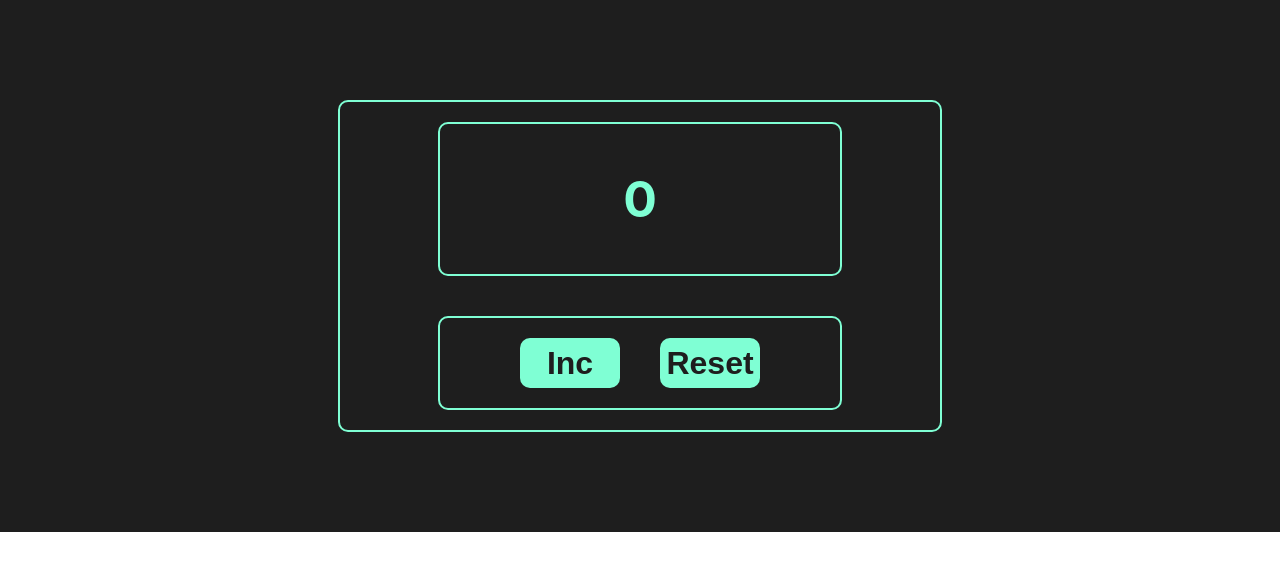
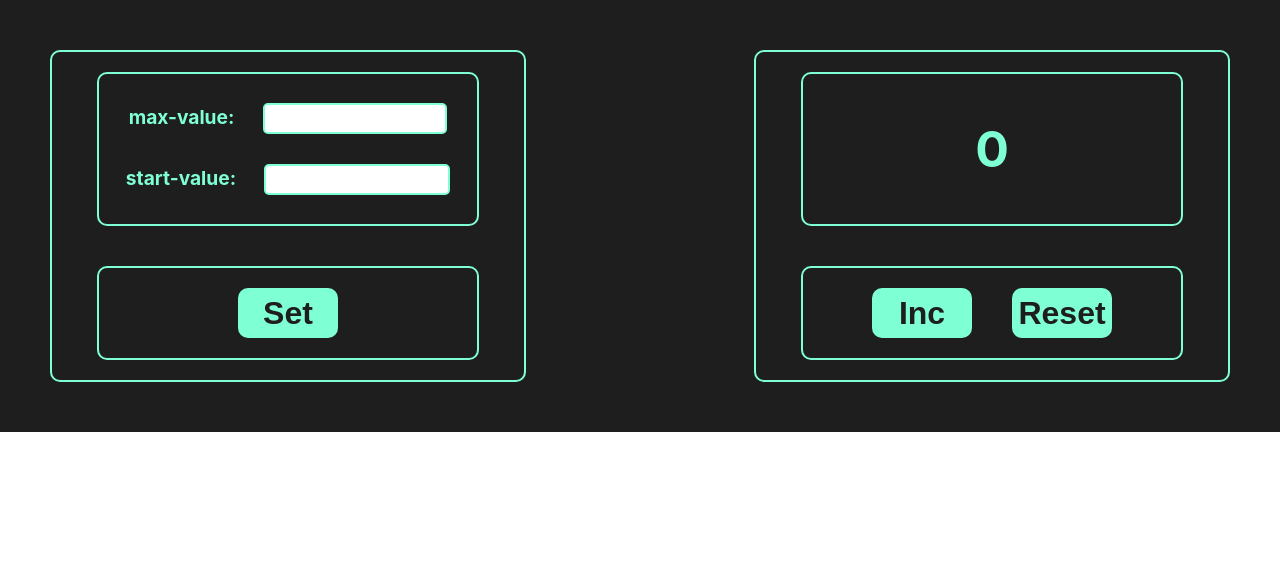
Before and after one commit to SandraVLP/counter, a React (Create React App) app: page / in a window 1280 px wide. Shown: the top 570 px of the page. Built offline with nearby package versions, Linux system fonts and the light colour scheme.

Commit message:
верстка 2 блока

```diff
--- a/src/App.module.css
+++ b/src/App.module.css
@@ -2,8 +2,8 @@
     background-color: rgb(30, 30, 30);
     color: aquamarine;
     display: flex;
-    justify-content: center;
-    padding: 100px;
+    justify-content: space-between;
+    padding: 50px;
 
 }
 
@@ -13,6 +13,8 @@
     justify-content: center;
     align-items: center;
     border-radius: 10px;
+    width: 40%;
+
 }
 
 .button {
@@ -47,16 +49,33 @@
 }
 
 .inner {
-    width: 400px;
+    width: 80%;
     margin-top: 20px;
     margin-bottom: 20px;
 }
 
 .outline {
-    width: 600px;
+justify-content: space-evenly;
     flex-direction: column;
 }
 
 .h {
     height: 150px;
 }
+
+.label {
+    font-size: larger;
+    font-weight: 700;
+    display: flex;
+    justify-content: space-around;
+    align-items: baseline;
+}
+
+.input {
+    font-size: large;
+    border: 2px solid aquamarine;
+    width: 50%;
+    border-radius: 5px;
+    padding: 3px;
+    text-align: center;
+}
--- a/src/App.tsx
+++ b/src/App.tsx
@@ -1,35 +1,58 @@
-import React, { useState } from 'react';
-import logo from './logo.svg';
-import './App.css';
+import React, { useState } from "react";
+import logo from "./logo.svg";
+import "./App.css";
 import s from "./App.module.css";
 
 function App() {
   const [count, setCount] = useState<number>(0);
 
-const handleIncClick = () =>{
+  const handleIncClick = () => {
     if (count < 5) {
-    setCount(count + 1)
+      setCount(count + 1);
     }
-}
+  };
 
   const handleResetClick = () => {
-  setCount(0)
-}
+    setCount(0);
+  };
 
-const h1Classname = s.number +
-" " +
-(count === 5 ? s.red : " ");
+  const h1Classname = s.number + " " + (count === 5 ? s.red : " ");
 
   return (
     <div className={s.App}>
             <div className={`${s.container} ${s.outline}`}>
-  <div className={`${s.container} ${s.inner} ${s.h}`}><h1 className={h1Classname}>{count}</h1></div>
+        <div className={`${s.container} ${s.inner} ${s.h} ${s.outline}`}>
+        <label htmlFor="maxvalue" className={s.label}>max-value: <input className={s.input} type="number" id="maxvalue" /></label>
+        <label htmlFor="startvalue" className={s.label}>start-value: <input className={s.input} type="number" id="startvalue" /></label>
+        </div>
         <div className={`${s.container} ${s.inner}`}>
-    <button disabled={count === 5} type='button' className={`${s.button} ${count === 5 ? s.disabled : ''}`}
- onClick={handleIncClick}>Inc</button>
-    <button type='reset' className={s.button} onClick={handleResetClick}>Reset</button>
+
+          <button type="submit" className={s.button} onClick={() => {}}>
+            Set
+          </button>
         </div>
       </div>
+      <div className={`${s.container} ${s.outline}`}>
+        <div className={`${s.container} ${s.inner} ${s.h}`}>
+          <h1 className={h1Classname}>{count}</h1>
+        </div>
+        <div className={`${s.container} ${s.inner}`}>
+          <button
+            disabled={count === 5}
+            type="button"
+            className={`${s.button} ${count === 5 ? s.disabled : ""}`}
+            onClick={handleIncClick}
+          >
+            Inc
+          </button>
+          <button type="reset" className={s.button} onClick={handleResetClick}>
+            Reset
+          </button>
+        </div>
+      </div>
+
+
+
     </div>
   );
 }
```
Lines whose indentation alone changed are shown as unchanged.
